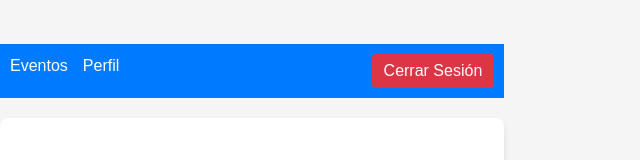
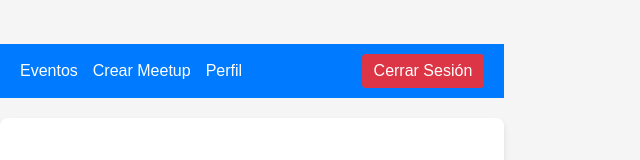
Before and after one commit to Areymn/portal-meetups, a React (Vite) app in the folder Frontend/: page / in a window 1280 px wide. Shown: the top 160 px of the page, without its empty margins (0-640 px from the left). Built offline with nearby package versions, Linux system fonts and the light colour scheme; no server answers; sample sign-in values are in the browser's storage.

Commit message:
Mejora de navegabilidad, se oculta la barra de navegacion en pantallas innecesarias

```diff
--- a/Frontend/src/App.jsx
+++ b/Frontend/src/App.jsx
@@ -3,15 +3,13 @@ import {
   BrowserRouter as Router,
   Routes,
   Route,
-  Navigate,
   Link,
-  useLocation, // 👈 Nuevo Hook para controlar la ubicación
+  useLocation,
 } from "react-router-dom";
 import "./styles.css";
 import { UserProvider, useUserContext } from "./context/UserContext";
 import MeetupForm from "./components/MeetupForm";
 import MeetupPage from "./components/MeetupPage";
-
 import RegisterForm from "./components/RegisterForm";
 import LoginForm from "./components/LoginForm";
 import UserValidationForm from "./components/UserValidationForm";
@@ -26,63 +24,44 @@ import NotFound from "./components/NotFound";
 import ProfilePage from "./components/ProfilePage";
 import "./App.css";
 
-// ✅ Navbar solo se muestra si NO estamos en Login o Register
+// Componente Navbar actualizado para incluir el enlace "Crear Meetup"
 const Navbar = () => {
   const { user, logout } = useUserContext();
   const location = useLocation();
 
-  // Ocultar Navbar en Login y Registro
-  if (location.pathname === "/login" || location.pathname === "/register") {
+  // Ocultar la Navbar en rutas de autenticación, registro o recuperación de contraseña
+  if (
+    location.pathname.startsWith("/login") ||
+    location.pathname.startsWith("/register") ||
+    location.pathname.startsWith("/password-")
+  ) {
     return null;
   }
 
   return (
-    <nav
-      style={{
-        display: "flex",
-        justifyContent: "space-between",
-        padding: "10px",
-        background: "#007bff",
-      }}
-    >
-      <div>
+    <nav className="navbar">
+      <div className="navbar-left">
         {user && (
-          <Link
-            to="/"
-            style={{
-              marginRight: "15px",
-              color: "#fff",
-              textDecoration: "none",
-            }}
-          >
-            Eventos
-          </Link>
-        )}
-        {user && (
-          <Link to="/profile" style={{ color: "#fff", textDecoration: "none" }}>
-            Perfil
-          </Link>
+          <>
+            <Link to="/" className="navbar-link">
+              Eventos
+            </Link>
+            <Link to="/meetups/form" className="navbar-link">
+              Crear Meetup
+            </Link>
+            <Link to="/profile" className="navbar-link">
+              Perfil
+            </Link>
+          </>
         )}
       </div>
-      <div>
+      <div className="navbar-right">
         {user ? (
-          <button
-            onClick={logout}
-            style={{
-              background: "#dc3545",
-              color: "#fff",
-              border: "none",
-              padding: "8px 12px",
-              cursor: "pointer",
-            }}
-          >
+          <button onClick={logout} className="navbar-button">
             Cerrar Sesión
           </button>
         ) : (
-          <Link
-            to="/register"
-            style={{ color: "#fff", textDecoration: "none" }}
-          >
+          <Link to="/register" className="navbar-link">
             Registrarse
           </Link>
         )}
@@ -102,7 +81,7 @@ const App = () => {
   return (
     <UserProvider>
       <Router>
-        <Navbar /> {/* ✅ Ahora solo aparece en páginas protegidas */}
+        <Navbar /> {/* Barra de navegación global */}
         <div className="App">
           <Routes>
             <Route
@@ -145,7 +124,6 @@ const App = () => {
                 </ProtectedRoute>
               }
             />
-
             <Route
               path="/meetups/form"
               element={
@@ -154,7 +132,6 @@ const App = () => {
                 </ProtectedRoute>
               }
             />
-
             <Route path="*" element={<NotFound />} />
           </Routes>
         </div>
--- a/Frontend/src/components/RegisterForm.jsx
+++ b/Frontend/src/components/RegisterForm.jsx
@@ -1,7 +1,7 @@
 // src/components/RegisterForm.jsx
 
 import React, { useState } from "react";
-import { useNavigate } from "react-router-dom";
+import { useNavigate, Link } from "react-router-dom";
 
 const RegisterForm = () => {
   const [formData, setFormData] = useState({
@@ -104,6 +104,11 @@ const RegisterForm = () => {
         {error && <p className="error">{error}</p>}
         <button type="submit">Registrarse</button>
       </form>
+      <div className="back-to-login">
+        <p>
+          ¿Ya tienes cuenta? <Link to="/login">Inicia sesión aquí</Link>
+        </p>
+      </div>
     </div>
   );
 };
--- a/Frontend/src/styles.css
+++ b/Frontend/src/styles.css
@@ -335,3 +335,40 @@ button:hover {
 .not-found .back-home:hover {
   background-color: #0056b3;
 }
+
+/** BARRA NAVEGACION**/
+
+.navbar {
+  display: flex;
+  justify-content: space-between;
+  align-items: center;
+  padding: 10px 20px;
+  background-color: #007bff;
+}
+
+.navbar-left,
+.navbar-right {
+  display: flex;
+  align-items: center;
+}
+
+.navbar-link {
+  color: #fff;
+  text-decoration: none;
+  margin-right: 15px;
+  font-weight: 500;
+}
+
+.navbar-button {
+  background-color: #dc3545;
+  color: #fff;
+  border: none;
+  padding: 8px 12px;
+  cursor: pointer;
+  border-radius: 4px;
+}
+
+.navbar-link:hover,
+.navbar-button:hover {
+  opacity: 0.8;
+}
```
